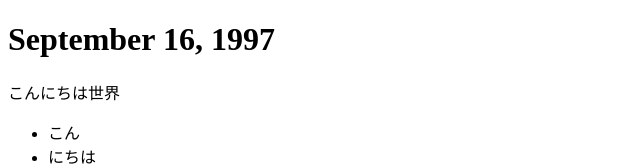
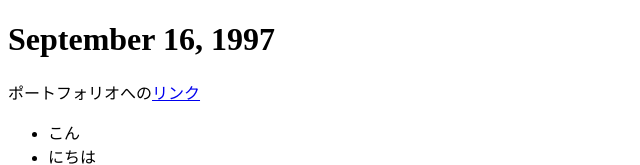
Before and after one commit to tsumumi4916/WebTest0519, a plain HTML site: page index.html in a window 1280 px wide. Shown: the top 165 px of the page, without its empty margins (0-640 px from the left). Drawn offline with Linux system fonts and the light colour scheme.

Commit message:
Create index.html

```diff
--- a/index.html
+++ b/index.html
@@ -8,7 +8,7 @@
 
 <body>
 <h1>September 16, 1997</h1>
-<p>こんにちは世界</p>
+<p><p>ポートフォリオへの<a href=../index.html>リンク</a></p>
 <ul>
   <li>こん</li>
   <li>にちは</li>
```
